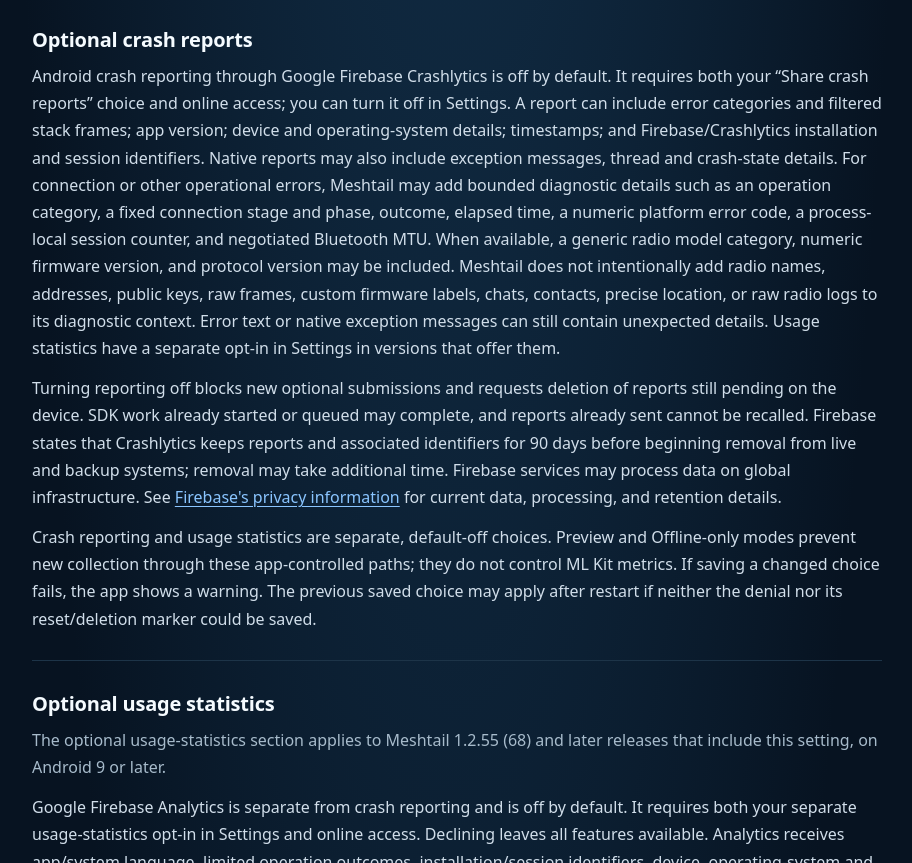
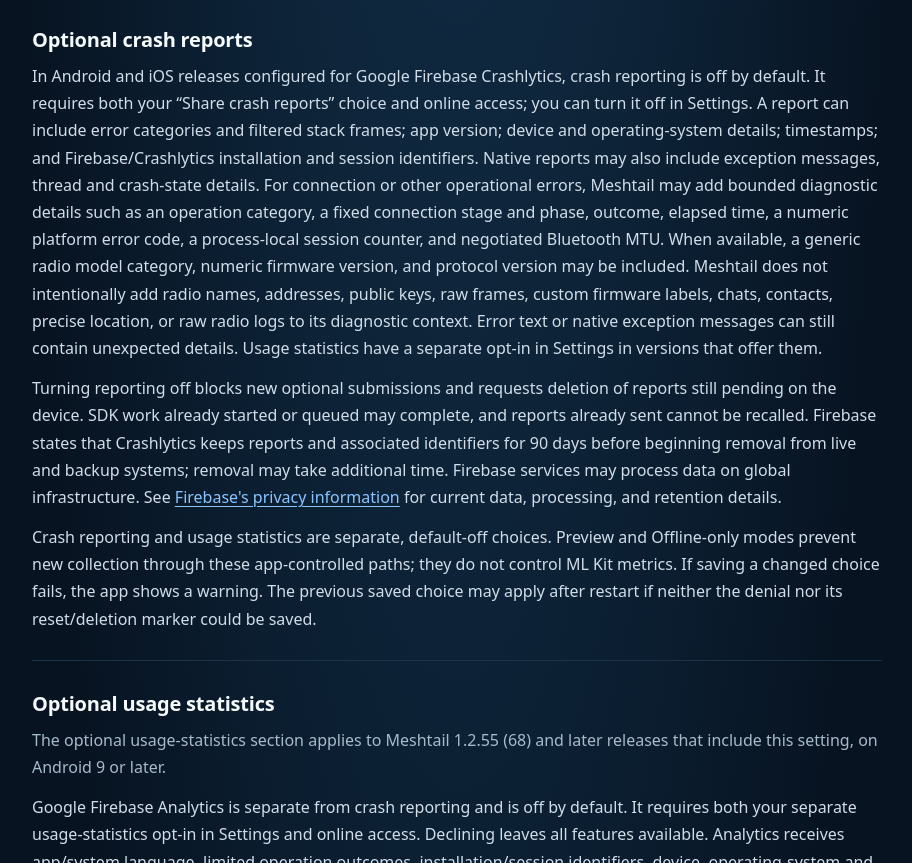
Before and after one commit to meshtailapp/meshtail-issues, a plain HTML site: page privacy/index.html in a window 1280 px wide. Shown: the part 1351-2214 px from the top of the page, without its empty margins (183-1095 px from the left). Drawn offline with Linux system fonts and the light colour scheme.

Commit message:
Clarify Android and iOS crash-reporting scope

```diff
--- a/privacy/index.html
+++ b/privacy/index.html
@@ -75,7 +75,7 @@
       </section>
 
       <section aria-labelledby="crashes"><h2 id="crashes">Optional crash reports</h2>
-        <p>Android crash reporting through Google Firebase Crashlytics is off by default. It requires both your “Share crash reports” choice and online access; you can turn it off in Settings. A report can include error categories and filtered stack frames; app version; device and operating-system details; timestamps; and Firebase/Crashlytics installation and session identifiers. Native reports may also include exception messages, thread and crash-state details. For connection or other operational errors, Meshtail may add bounded diagnostic details such as an operation category, a fixed connection stage and phase, outcome, elapsed time, a numeric platform error code, a process-local session counter, and negotiated Bluetooth MTU. When available, a generic radio model category, numeric firmware version, and protocol version may be included. Meshtail does not intentionally add radio names, addresses, public keys, raw frames, custom firmware labels, chats, contacts, precise location, or raw radio logs to its diagnostic context. Error text or native exception messages can still contain unexpected details. Usage statistics have a separate opt-in in Settings in versions that offer them.</p>
+        <p>In Android and iOS releases configured for Google Firebase Crashlytics, crash reporting is off by default. It requires both your “Share crash reports” choice and online access; you can turn it off in Settings. A report can include error categories and filtered stack frames; app version; device and operating-system details; timestamps; and Firebase/Crashlytics installation and session identifiers. Native reports may also include exception messages, thread and crash-state details. For connection or other operational errors, Meshtail may add bounded diagnostic details such as an operation category, a fixed connection stage and phase, outcome, elapsed time, a numeric platform error code, a process-local session counter, and negotiated Bluetooth MTU. When available, a generic radio model category, numeric firmware version, and protocol version may be included. Meshtail does not intentionally add radio names, addresses, public keys, raw frames, custom firmware labels, chats, contacts, precise location, or raw radio logs to its diagnostic context. Error text or native exception messages can still contain unexpected details. Usage statistics have a separate opt-in in Settings in versions that offer them.</p>
         <p>Turning reporting off blocks new optional submissions and requests deletion of reports still pending on the device. SDK work already started or queued may complete, and reports already sent cannot be recalled. Firebase states that Crashlytics keeps reports and associated identifiers for 90 days before beginning removal from live and backup systems; removal may take additional time. Firebase services may process data on global infrastructure. See <a href="https://firebase.google.com/support/privacy">Firebase's privacy information</a> for current data, processing, and retention details.</p>
         <p>Crash reporting and usage statistics are separate, default-off choices. Preview and Offline-only modes prevent new collection through these app-controlled paths; they do not control ML Kit metrics. If saving a changed choice fails, the app shows a warning. The previous saved choice may apply after restart if neither the denial nor its reset/deletion marker could be saved.</p>
       </section>
```
